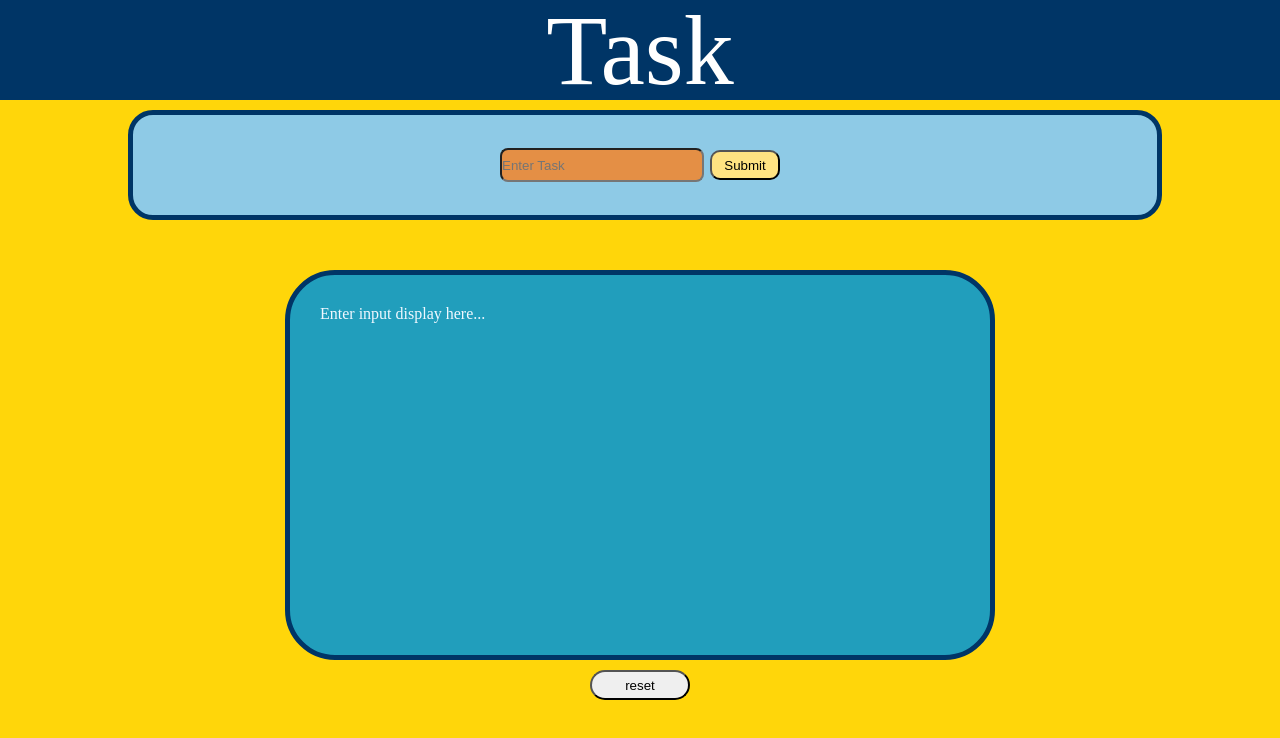
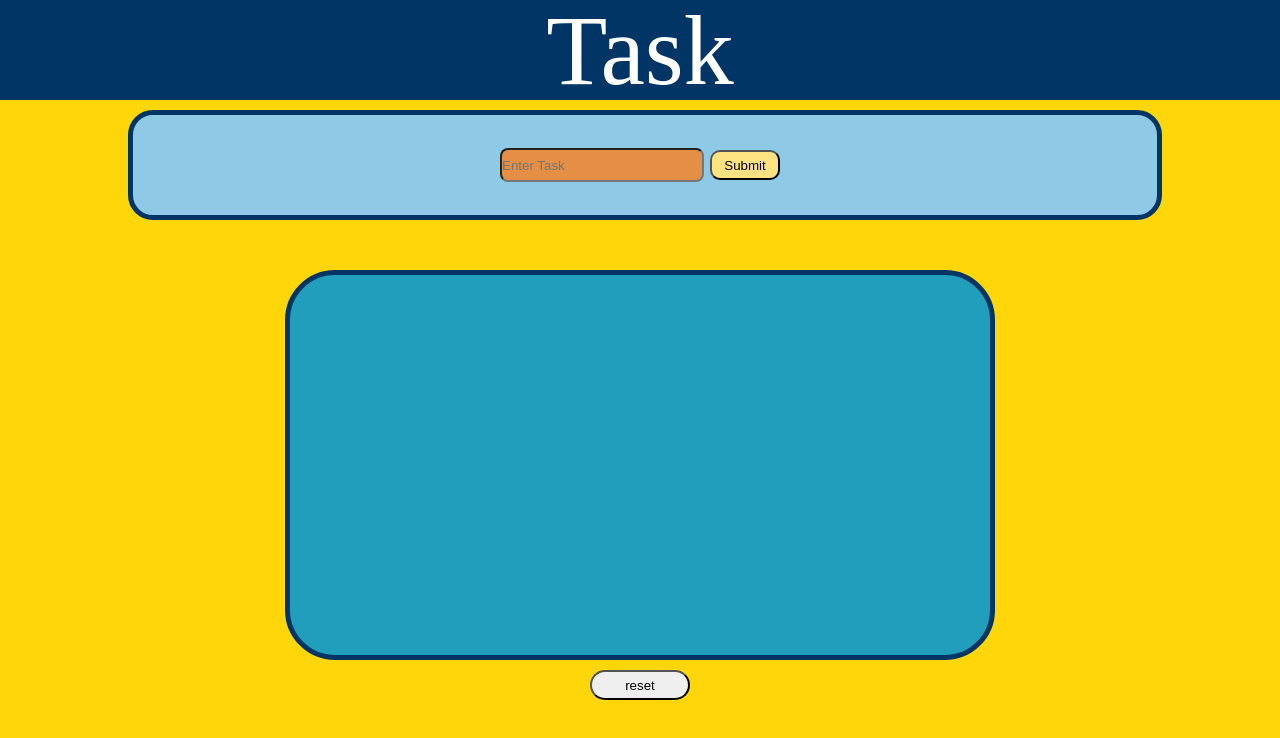
Before and after one commit to harshraithatha58/todo, a plain HTML site: page index.html in a window 1280 px wide. Drawn offline with Linux system fonts and the light colour scheme.

Commit message:
hid first note

```diff
--- a/index.html
+++ b/index.html
@@ -23,7 +23,7 @@
         <div class="out">
             <div class="mainOutput">
                 <ul id="mainUl">
-                    <li class="mainLi">Enter input display here...</li>
+                    <li class="mainLi"></li>
                 </ul>
             </div>
         </div>
```
